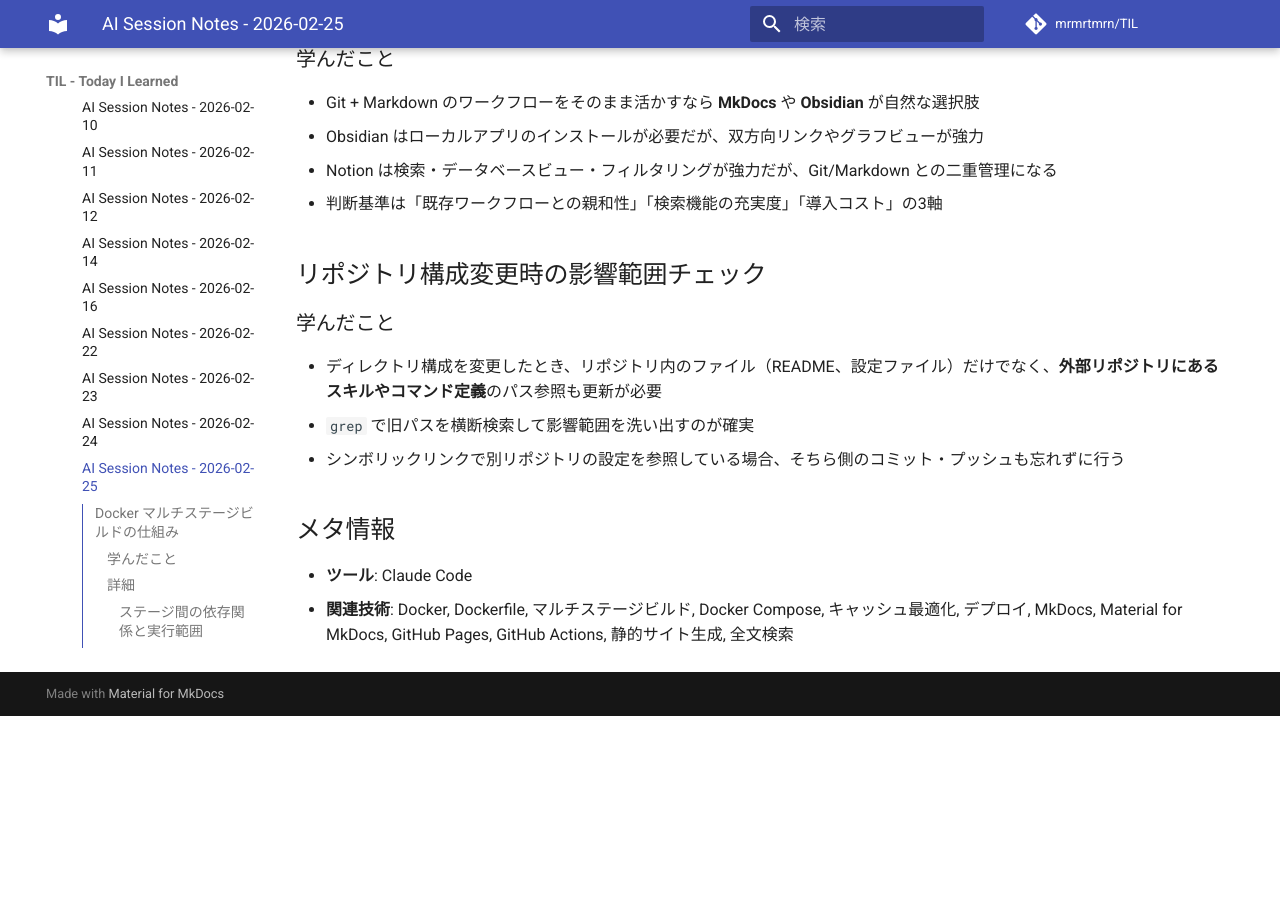
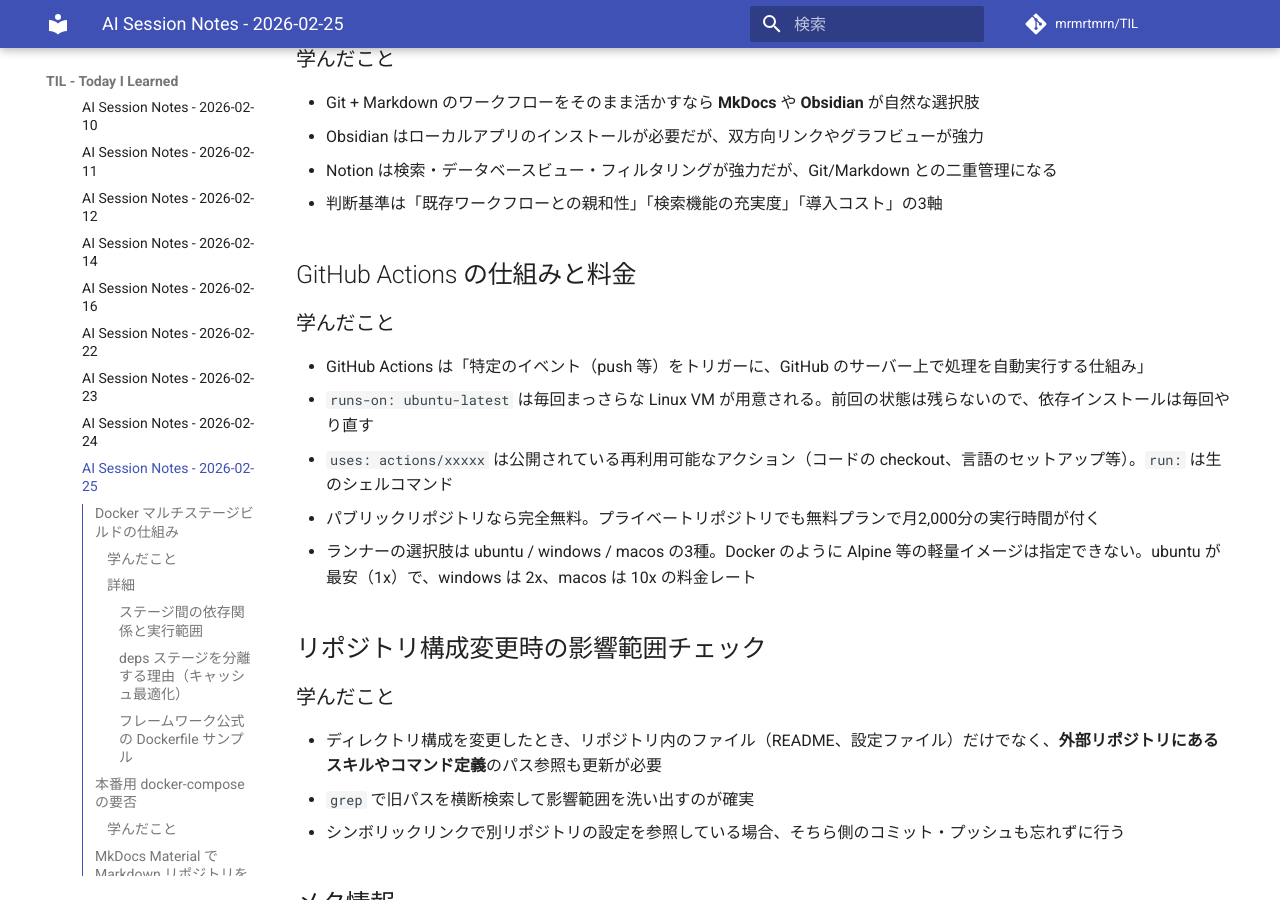
Before and after one commit to mrmrtmrn/TIL, an MkDocs documentation site: the page built from docs/Tech/AI-Sessions/2026/02/2026-02-25.md, in a window 1280 px wide and 900 px high, scrolled down 2246 px. Built offline with MkDocs 1.6.1 and Material for MkDocs 9.7.7, drawn with Linux system fonts in a browser that asks for light colours; comment, search, counter and statistics services are not loaded; before the commit the page ends 2962 px from its top, so only the background shows below that.

Commit message:
feat: 2026-02-25 の AI セッションノートを追加
- GitHub Actions の仕組みと料金

```diff
--- a/docs/Tech/AI-Sessions/2026/02/2026-02-25.md
+++ b/docs/Tech/AI-Sessions/2026/02/2026-02-25.md
@@ -83,6 +83,16 @@
 - Notion は検索・データベースビュー・フィルタリングが強力だが、Git/Markdown との二重管理になる
 - 判断基準は「既存ワークフローとの親和性」「検索機能の充実度」「導入コスト」の3軸
 
+## GitHub Actions の仕組みと料金
+
+### 学んだこと
+
+- GitHub Actions は「特定のイベント（push 等）をトリガーに、GitHub のサーバー上で処理を自動実行する仕組み」
+- `runs-on: ubuntu-latest` は毎回まっさらな Linux VM が用意される。前回の状態は残らないので、依存インストールは毎回やり直す
+- `uses: actions/xxxxx` は公開されている再利用可能なアクション（コードの checkout、言語のセットアップ等）。`run:` は生のシェルコマンド
+- パブリックリポジトリなら完全無料。プライベートリポジトリでも無料プランで月2,000分の実行時間が付く
+- ランナーの選択肢は ubuntu / windows / macos の3種。Docker のように Alpine 等の軽量イメージは指定できない。ubuntu が最安（1x）で、windows は 2x、macos は 10x の料金レート
+
 ## リポジトリ構成変更時の影響範囲チェック
 
 ### 学んだこと
```
